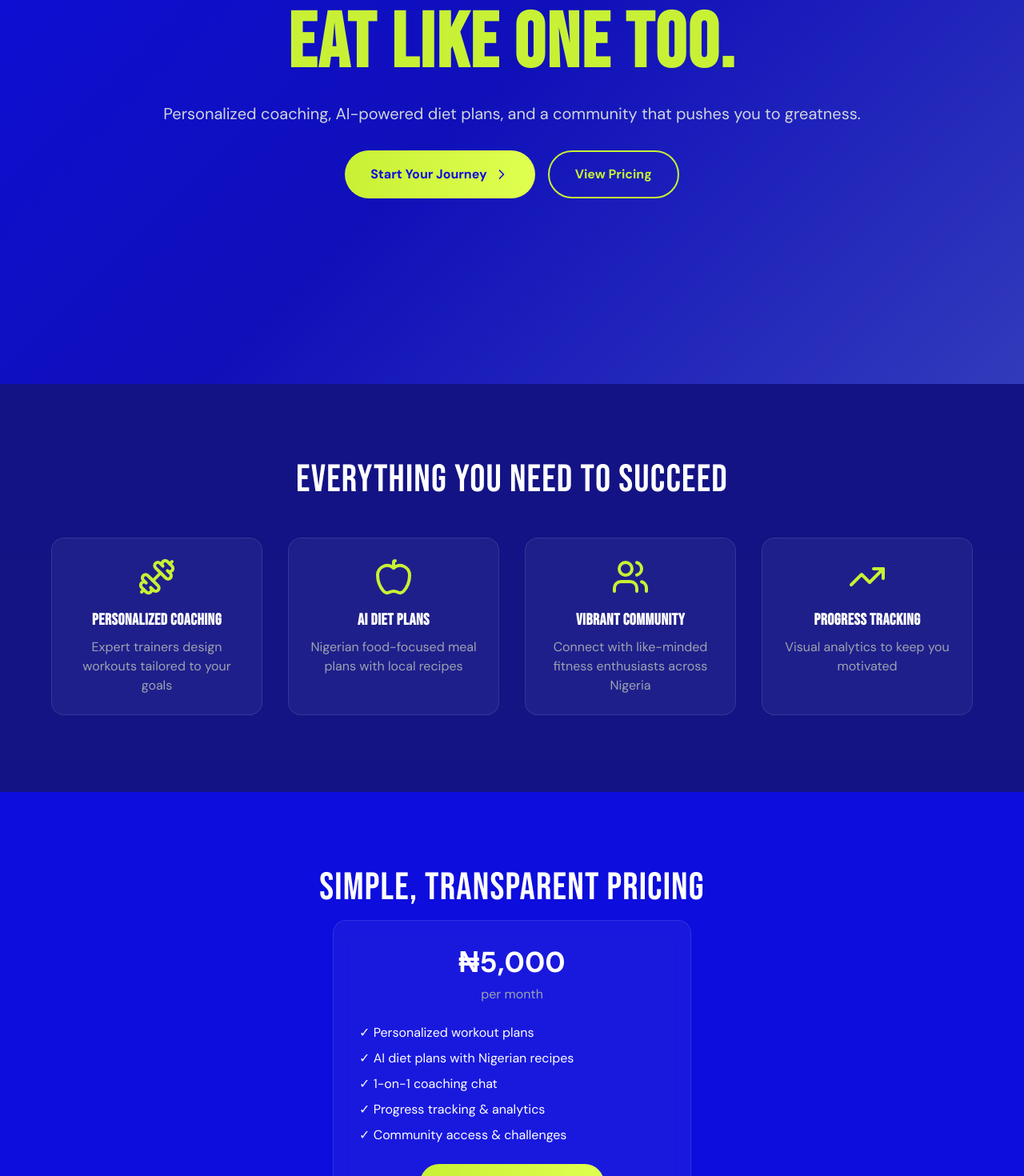
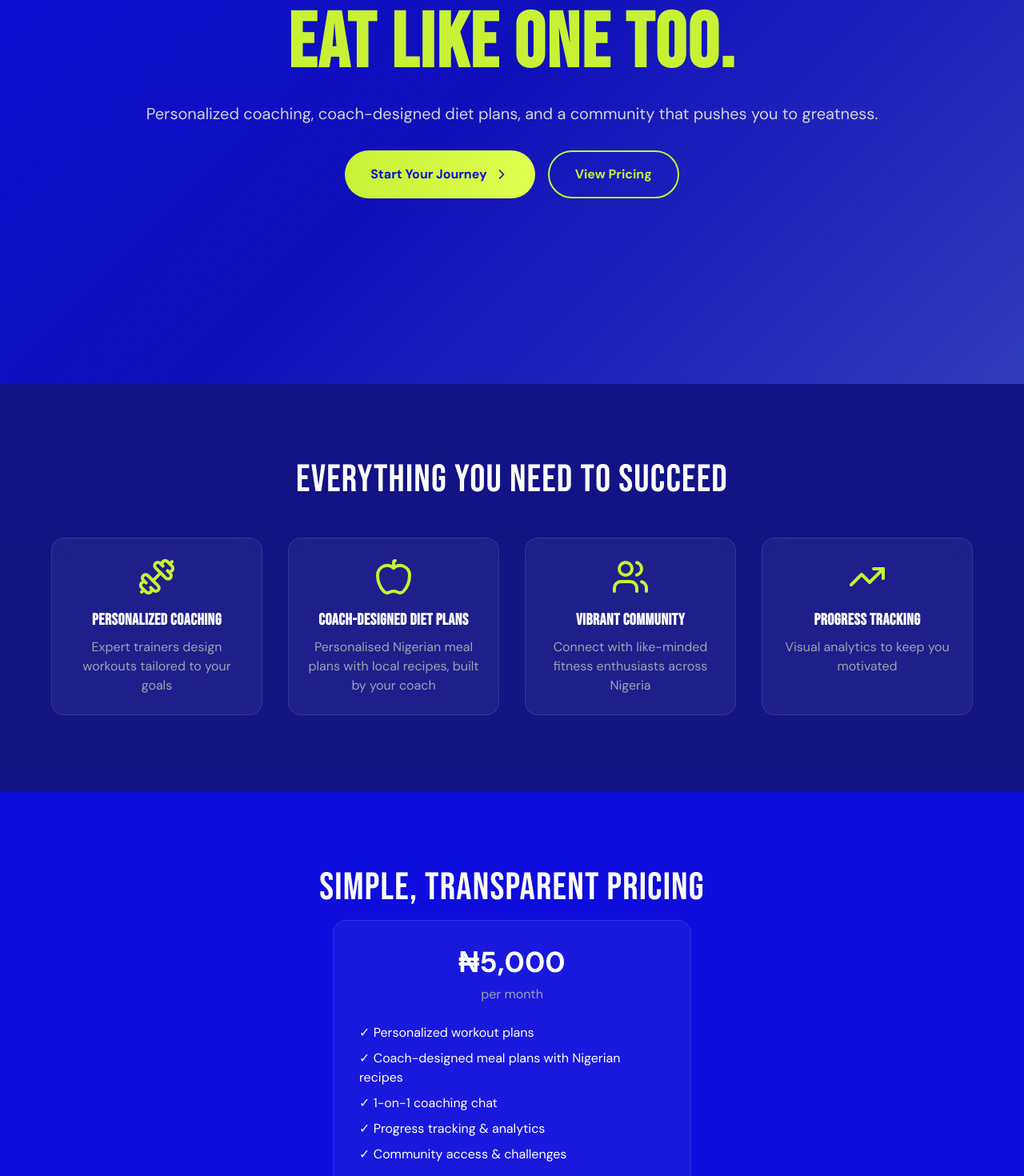
Before and after one commit to general-Dee/drefit, a Next.js app: page / in a window 1280 px wide. Shown: the part 320-1790 px from the top of the page at 80% size. Built offline with nearby package versions, Linux system fonts and the light colour scheme.

Commit message:
Replace inaccurate AI claims with coach-designed diet plan copy
Diet plans are admin/coach-authored content, not AI-generated. Update
landing hero, feature card, pricing list and meta description.

```diff
--- a/src/app/layout.tsx
+++ b/src/app/layout.tsx
@@ -3,7 +3,7 @@ import "./globals.css"
 import { Providers } from "./providers"
 export const metadata: Metadata = {
   title: "Drefit - Elite Fitness Coaching Nigeria",
-  description: "Personalized coaching, AI diet plans, and community support.",
+  description: "Personalized coaching, coach-designed diet plans, and community support.",
 }
 export default function RootLayout({ children }: { children: React.ReactNode }) {
   return (
--- a/src/app/page.tsx
+++ b/src/app/page.tsx
@@ -7,7 +7,7 @@ import { PLAN_PRICE_NGN } from "@/lib/paystack/plan"
 export default function Home() {
   const features = [
     { icon: Dumbbell, title: "Personalized Coaching", description: "Expert trainers design workouts tailored to your goals" },
-    { icon: Apple, title: "AI Diet Plans", description: "Nigerian food-focused meal plans with local recipes" },
+    { icon: Apple, title: "Coach-Designed Diet Plans", description: "Personalised Nigerian meal plans with local recipes, built by your coach" },
     { icon: Users, title: "Vibrant Community", description: "Connect with like-minded fitness enthusiasts across Nigeria" },
     { icon: TrendingUp, title: "Progress Tracking", description: "Visual analytics to keep you motivated" },
   ]
@@ -21,7 +21,7 @@ export default function Home() {
             Train Like a Champion.<br /><span className="text-drefit-lime">Eat Like One Too.</span>
           </motion.h1>
           <motion.p initial={{ opacity: 0, y: 30 }} animate={{ opacity: 1, y: 0 }} transition={{ delay: 0.2 }} className="text-xl text-gray-300 mb-8">
-            Personalized coaching, AI-powered diet plans, and a community that pushes you to greatness.
+            Personalized coaching, coach-designed diet plans, and a community that pushes you to greatness.
           </motion.p>
           <motion.div initial={{ opacity: 0, y: 30 }} animate={{ opacity: 1, y: 0 }} transition={{ delay: 0.4 }} className="flex gap-4 justify-center">
             <Link href="/register" className="lime-gradient text-drefit-dark font-bold py-4 px-8 rounded-full hover:scale-105 transition inline-flex items-center gap-2">
@@ -59,7 +59,7 @@ export default function Home() {
             <div className="text-gray-400 mb-6">per month</div>
             <ul className="text-left space-y-2 mb-6">
               <li>✓ Personalized workout plans</li>
-              <li>✓ AI diet plans with Nigerian recipes</li>
+              <li>✓ Coach-designed meal plans with Nigerian recipes</li>
               <li>✓ 1-on-1 coaching chat</li>
               <li>✓ Progress tracking & analytics</li>
               <li>✓ Community access & challenges</li>
```
